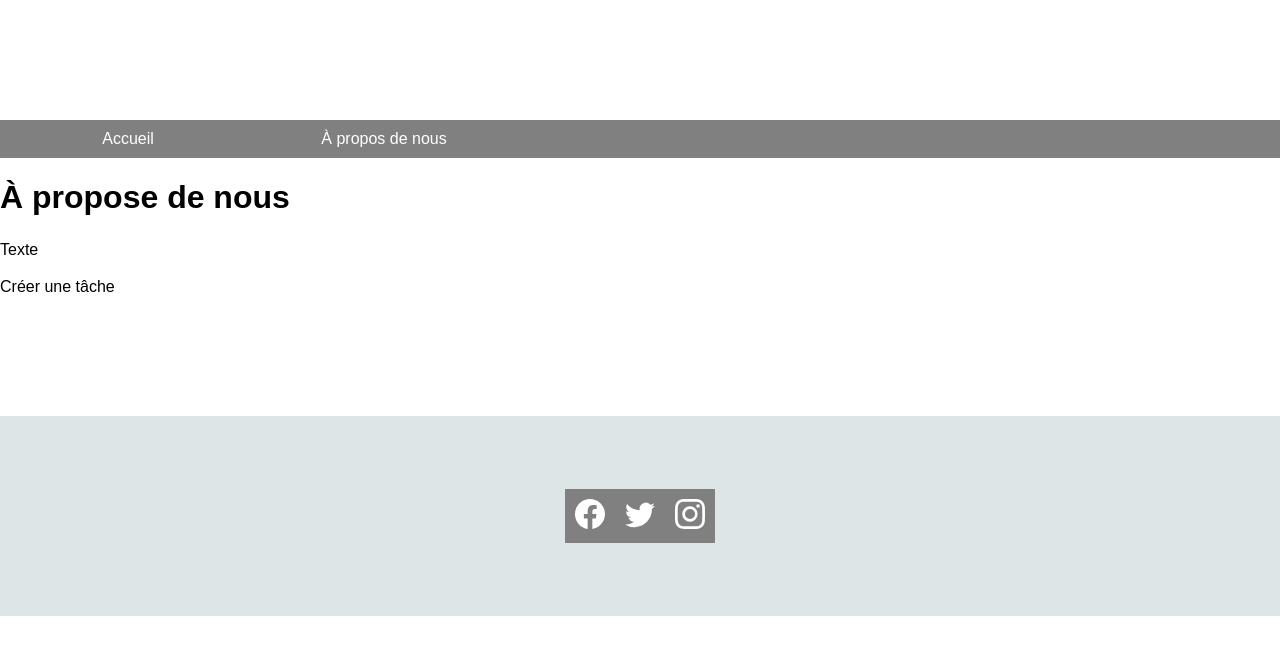
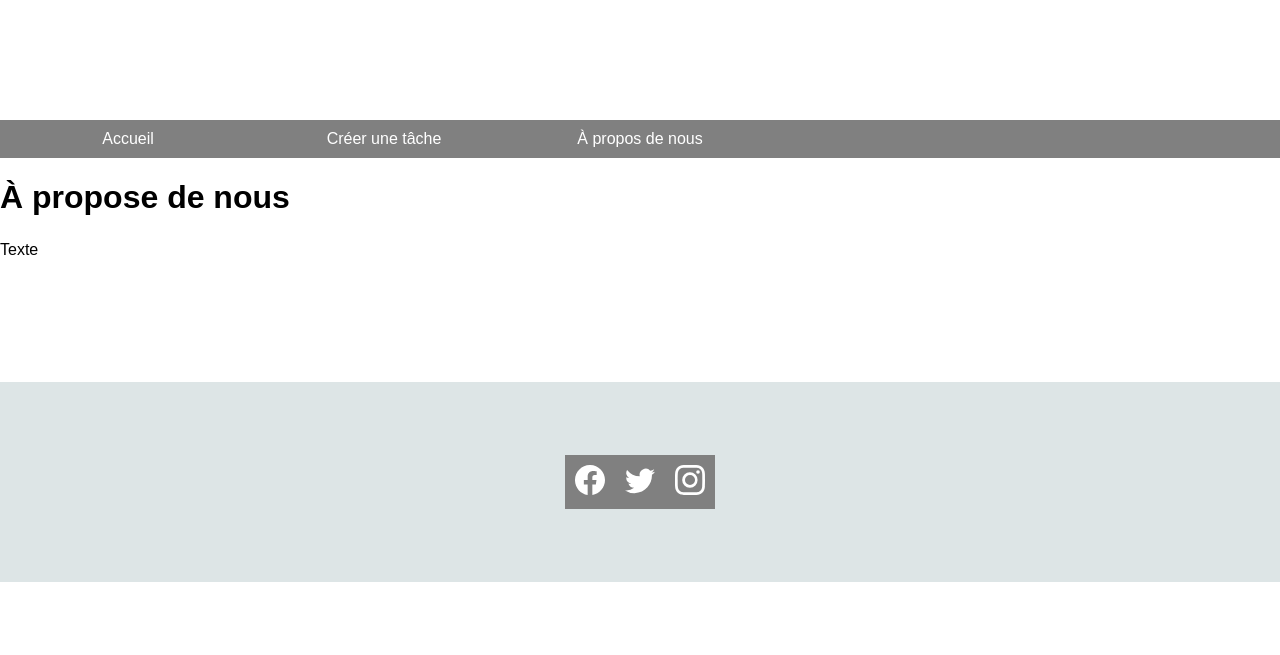
Before and after one commit to DmitriDV/DjangoProject, a Django app: page /about in a window 1280 px wide. Shown: the top 655 px of the page. Run offline with Django 3.2, Linux system fonts and the light colour scheme.

Commit message:
Menu de navigation
Ajouter la page de creation de tâches.

```diff
--- a/my_django/tp1/main/templates/main/baseCode.html
+++ b/my_django/tp1/main/templates/main/baseCode.html
@@ -16,6 +16,9 @@
                     <a class="" href="{% url 'homePage' %}">Accueil</a>
                 </li>
                 <li>
+                    <a class="" href="{% url 'create' %}">Créer une tâche</a>
+                </li>
+                <li>
                     <a class="" href="{% url 'aboutUsPage' %}">À propos de nous</a>
                 </li>
             </ul>
@@ -30,7 +33,7 @@
         </div>
         {% block content %} {% endblock %}
 
-        <a class="" href="{% url 'create' %}">Créer une tâche</a>
+
 
 
         <!--Footer-->
```
